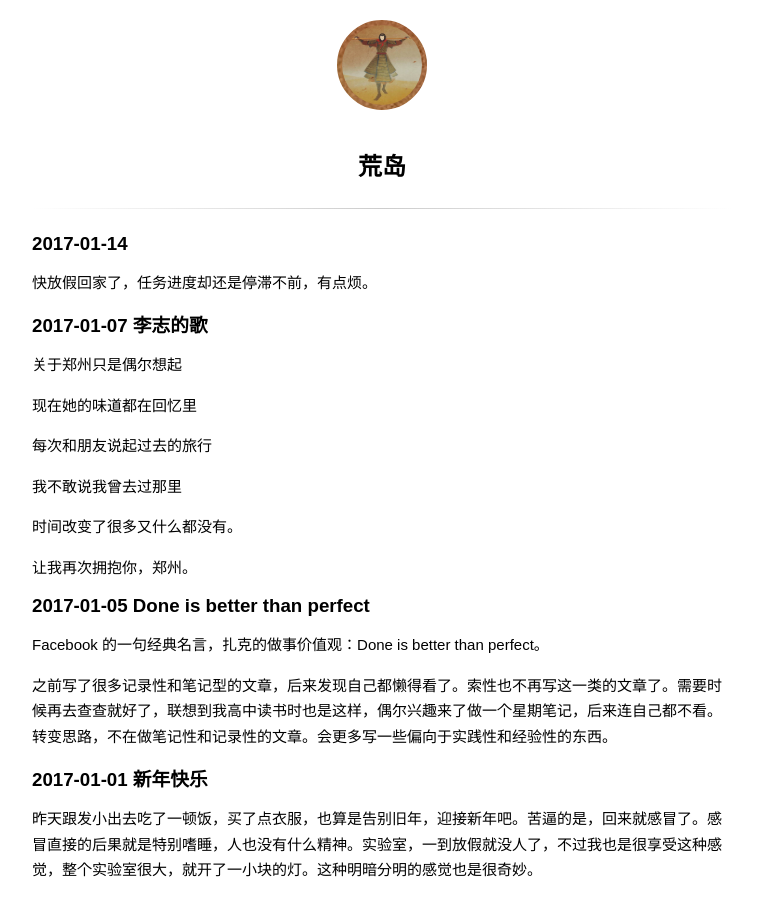
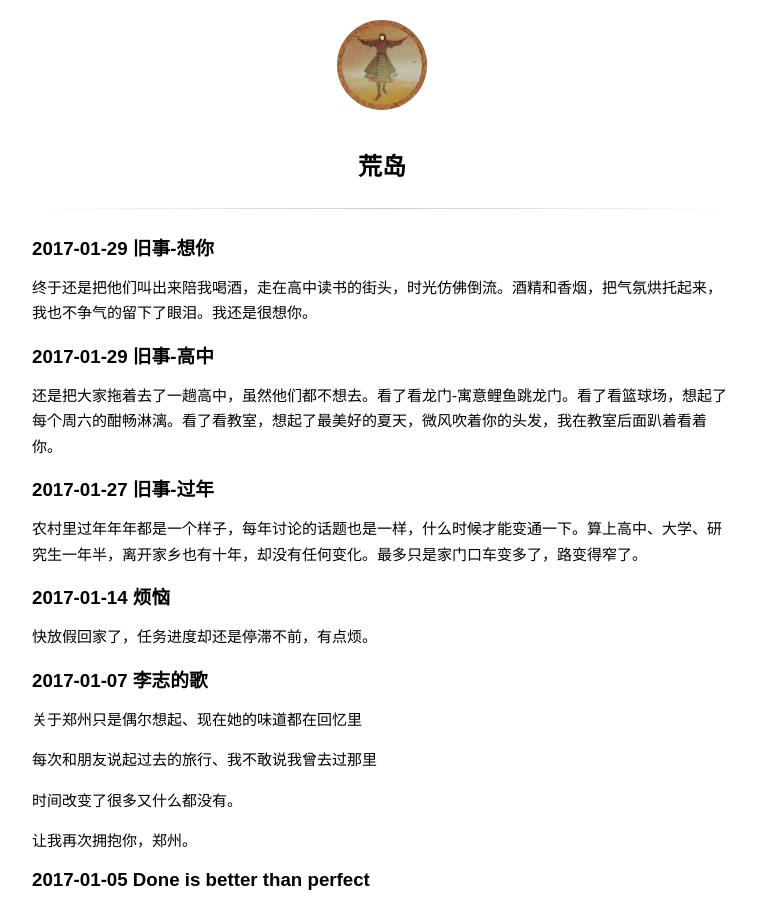
Before and after one commit to wuchangfeng/wuchangfeng.github.io, a Jekyll site: the page built from diary.md, in a window 1280 px wide and 900 px high. Shown: the whole window, without its empty margins (258-1015 px from the left). Built offline with Jekyll 4.4.1, drawn with Linux system fonts in a browser that asks for light colours; some web fonts are replaced; comment, search, counter and statistics services are not loaded.

Commit message:
blog update

```diff
--- a/diary.md
+++ b/diary.md
@@ -2,19 +2,27 @@
 title: 荒岛
 ---
 
-### 2017-01-14
+### 2017-01-29 旧事-想你
+
+终于还是把他们叫出来陪我喝酒，走在高中读书的街头，时光仿佛倒流。酒精和香烟，把气氛烘托起来，我也不争气的留下了眼泪。我还是很想你。
+
+### 2017-01-29 旧事-高中
+
+还是把大家拖着去了一趟高中，虽然他们都不想去。看了看龙门-寓意鲤鱼跳龙门。看了看篮球场，想起了每个周六的酣畅淋漓。看了看教室，想起了最美好的夏天，微风吹着你的头发，我在教室后面趴着看着你。
+
+### 2017-01-27 旧事-过年
+
+农村里过年年年都是一个样子，每年讨论的话题也是一样，什么时候才能变通一下。算上高中、大学、研究生一年半，离开家乡也有十年，却没有任何变化。最多只是家门口车变多了，路变得窄了。
+
+### 2017-01-14 烦恼
 
 快放假回家了，任务进度却还是停滞不前，有点烦。
 
 ### 2017-01-07 李志的歌
 
-关于郑州只是偶尔想起
+关于郑州只是偶尔想起、现在她的味道都在回忆里
 
-现在她的味道都在回忆里
-
-每次和朋友说起过去的旅行
-
-我不敢说我曾去过那里
+每次和朋友说起过去的旅行、我不敢说我曾去过那里
 
 时间改变了很多又什么都没有。
 
```
